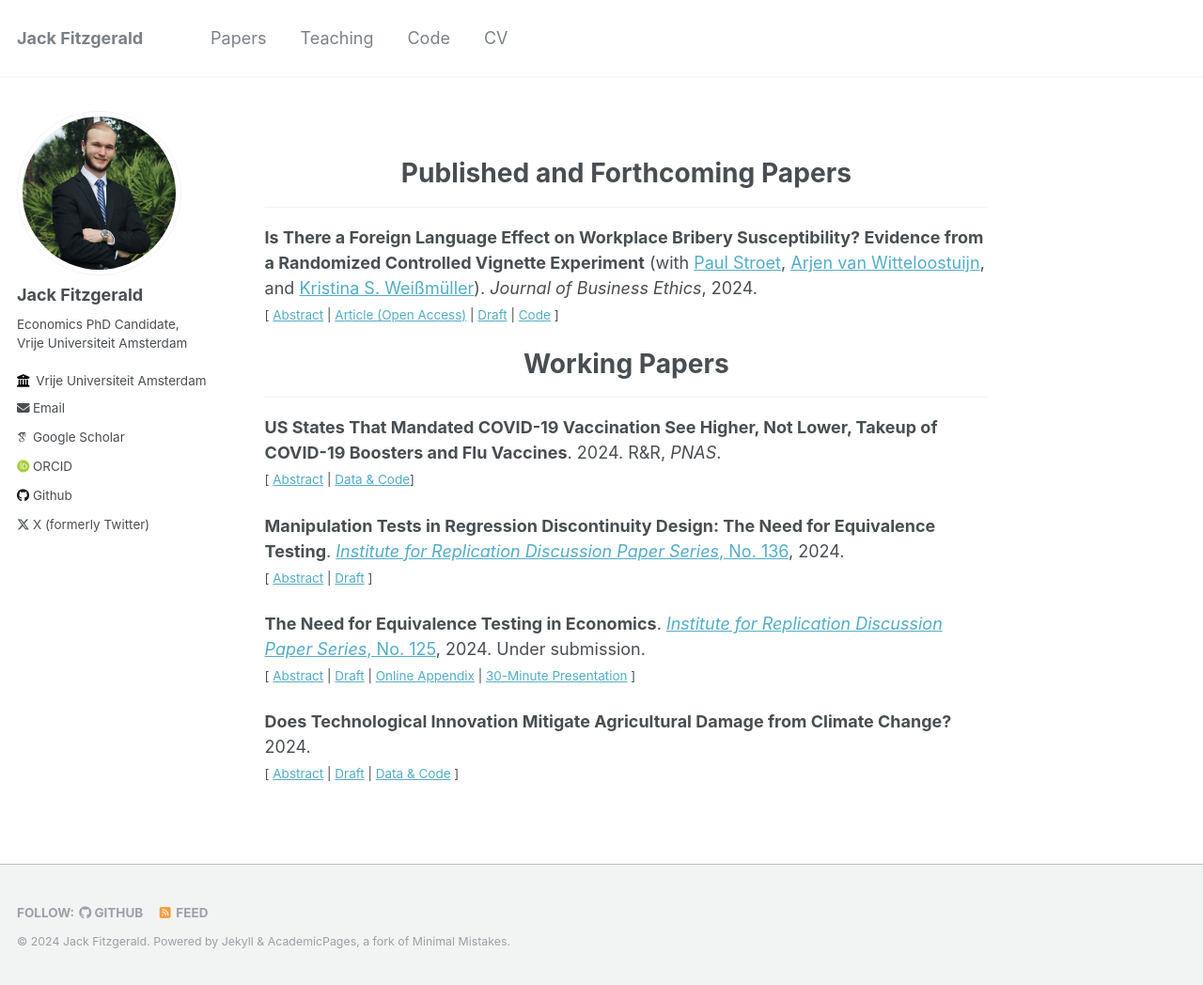
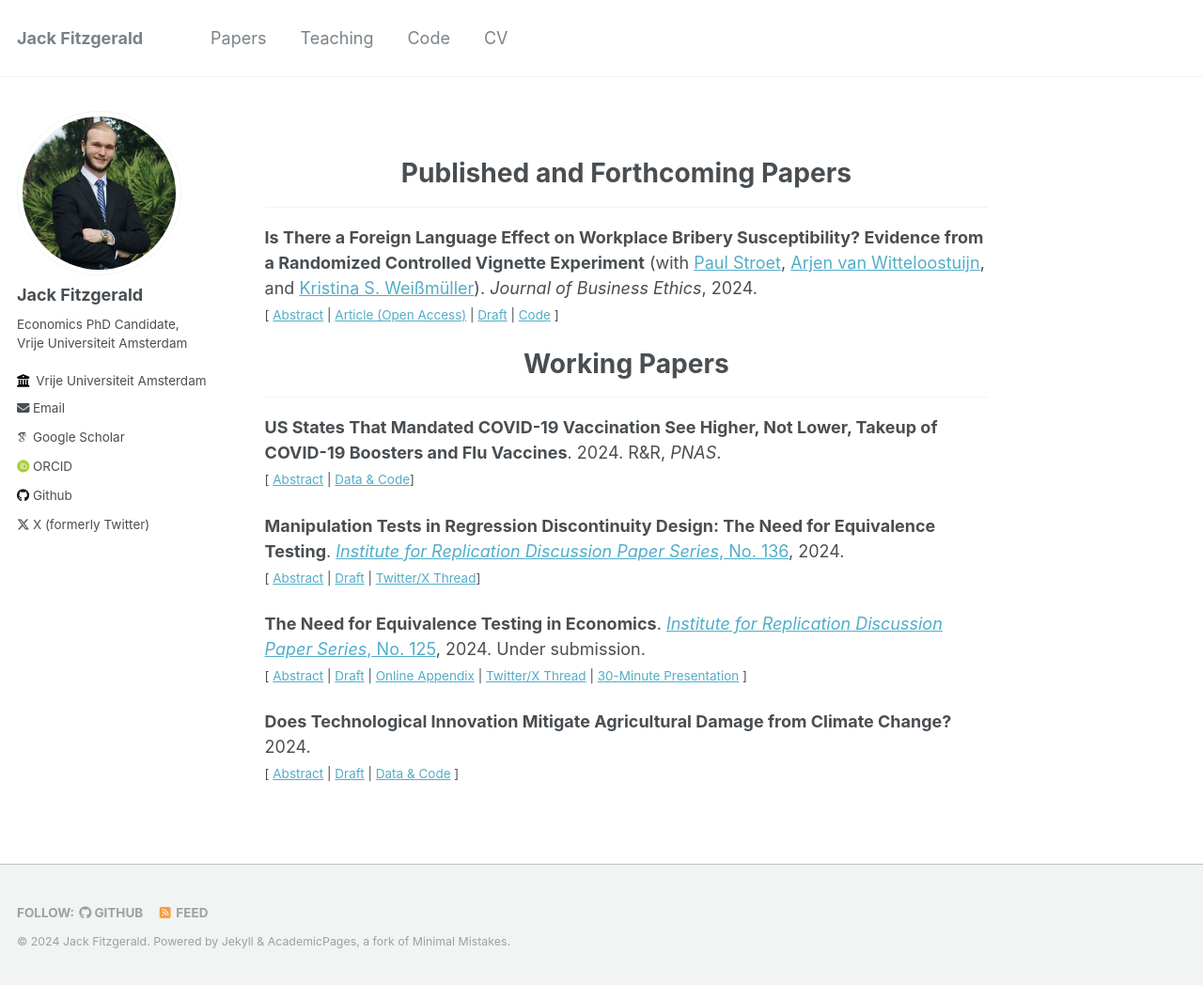
Before and after one commit to jack-fitzgerald/jack-fitzgerald.github.io, a Jekyll site: the page built from _pages/papers.md, in a window 1280 px wide and 1048 px high. Shown: the whole window at 94% size. Built offline with Jekyll 4.4.1, drawn with Linux system fonts in a browser that asks for light colours; some web fonts are replaced.

Commit message:
Update papers.md

```diff
--- a/_pages/papers.md
+++ b/_pages/papers.md
@@ -31,7 +31,7 @@ Rains & Richards (2024, <i>PNAS</i>) find that compared to US states that instit
 </small><br><br/></div>
 
 **Manipulation Tests in Regression Discontinuity Design: The Need for Equivalence Testing**. [<i>Institute for Replication Discussion Paper Series</i>, No. 136](https://hdl.handle.net/10419/300277), 2024. <br/>
-<small>[ <a href="#/" onclick="visib('rdd-equiv')">Abstract</a> | [Draft](https://jack-fitzgerald.github.io/files/RDD_Equivalence.pdf) ] </small>
+<small>[ <a href="#/" onclick="visib('rdd-equiv')">Abstract</a> | [Draft](https://jack-fitzgerald.github.io/files/RDD_Equivalence.pdf) | [Twitter/X Thread](https://x.com/FitzgeraldJack_/status/1815334145091920105)] </small>
 
 <div id="rdd-equiv" style="display: none; text-align: justify; line-height: 1.2" ><small>
 
@@ -40,7 +40,7 @@ Researchers utilizing regression discontinuity design (RDD) commonly test for ru
 </small><br><br/></div>
 
 **The Need for Equivalence Testing in Economics**. [<i>Institute for Replication Discussion Paper Series</i>, No. 125](https://hdl.handle.net/10419/296190), 2024. Under submission. <br/>
-<small>[ <a href="#/" onclick="visib('equiv-test')">Abstract</a> | [Draft](https://jack-fitzgerald.github.io/files/The_Need_for_Equivalence_Testing_in_Economics.pdf) | [Online Appendix](https://jack-fitzgerald.github.io/files/The_Need_for_Equivalence_Testing_in_Economics_Online_Appendix.pdf) | [30-Minute Presentation](https://youtu.be/ltkuhpcH9mA) ] </small>
+<small>[ <a href="#/" onclick="visib('equiv-test')">Abstract</a> | [Draft](https://jack-fitzgerald.github.io/files/The_Need_for_Equivalence_Testing_in_Economics.pdf) | [Online Appendix](https://jack-fitzgerald.github.io/files/The_Need_for_Equivalence_Testing_in_Economics_Online_Appendix.pdf) | [Twitter/X Thread](https://x.com/FitzgeraldJack_/status/1799091059802149266) | [30-Minute Presentation](https://youtu.be/ltkuhpcH9mA) ] </small>
 
 <div id="equiv-test" style="display: none; text-align: justify; line-height: 1.2" ><small>
 
```
